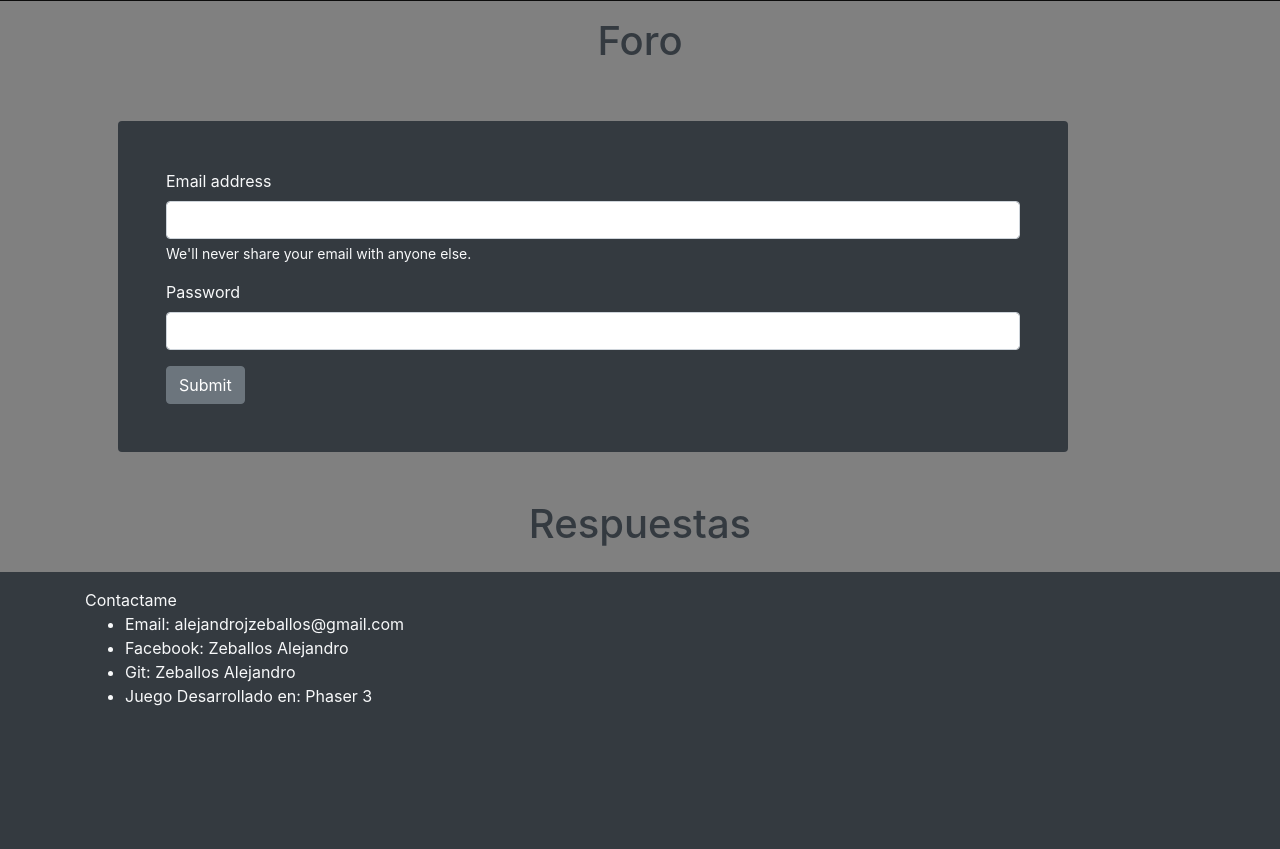
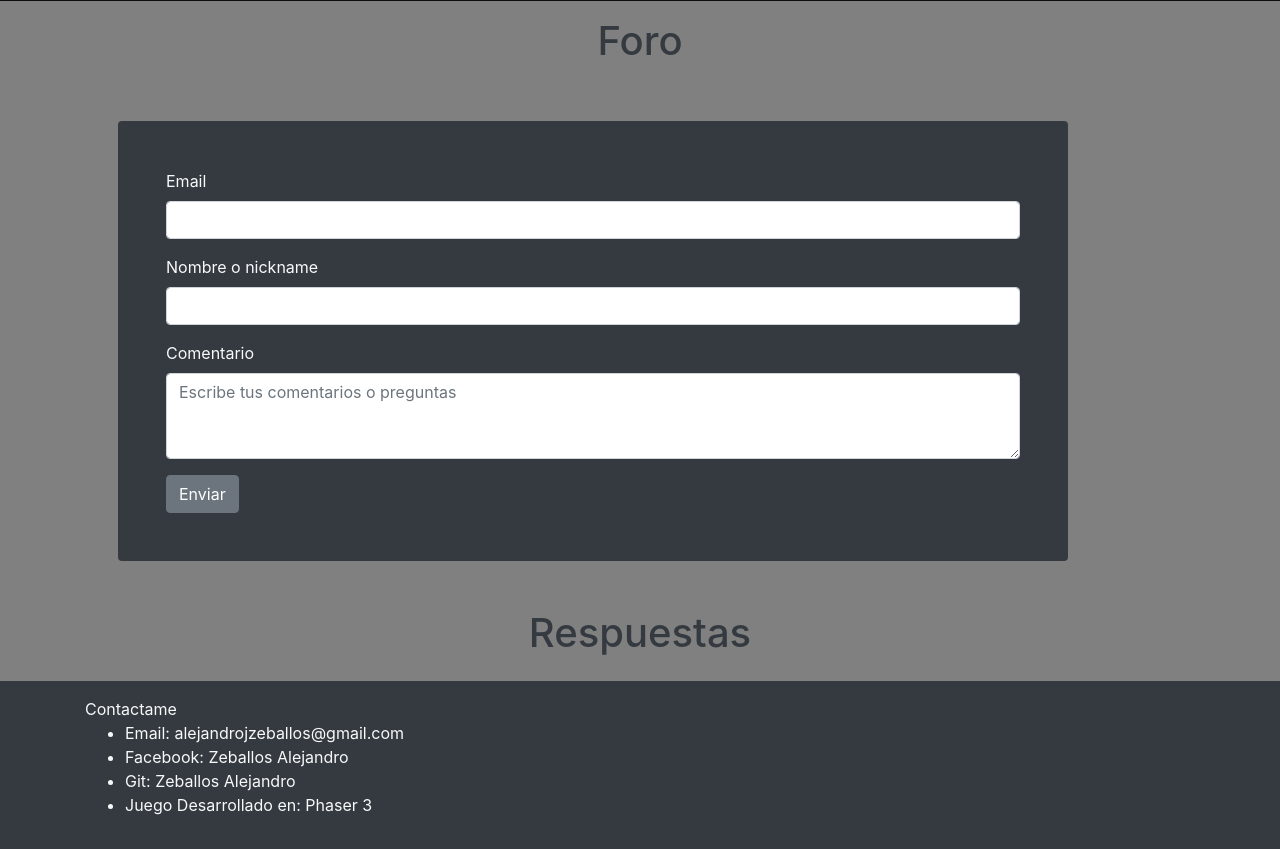
Before and after one commit to alejandrozeb/EvitandoCovidxesWebPage, a CodeIgniter app: page /database/home/foros in a window 1280 px wide. Shown: the part 512-1361 px from the top of the page. Before the commit the page ends 1218 px from the top, so only its background shows below. Run offline with CodeIgniter, Linux system fonts and the light colour scheme; some libraries are stand-ins or nearby versions.

Commit message:
form de la vista foro validado y comunicado con el backend

```diff
--- a/application/controllers/Home.php
+++ b/application/controllers/Home.php
@@ -2,6 +2,10 @@
 defined('BASEPATH') OR exit('No direct script access allowed');
 
 class Home extends CI_Controller {
+	public function __construct(){
+		parent::__construct();
+        $this->load->model('Foro_model');
+	}
 	public function index()
 	{
 		$this->load->view('home');
@@ -14,8 +18,23 @@
 	{
 		$this->load->view('comoJugar');
 	}
+	//muestra todos los comentarios
+	public function foroData(){
+
+	}
+	//formulario
 	public function foros()
 	{
+		//llevar data a la vista
 		$this->load->view('foro');
 	}
+	//guarda y muestra todos los comentarios
+	public function foroProcessForm()
+	{
+		$u_nombre=$this->input->post('u_nombre');
+		$u_email=$this->input->post('u_email');
+		$u_comentario=$this->input->post('u_comentario');
+		echo 'asdasdas';
+		echo "$u_nombre <br> data $u_email <br> aqui $u_comentario";
+	}
 }
--- a/application/models/Foro_model.php
+++ b/application/models/Foro_model.php
@@ -0,0 +1,13 @@
+<?php
+defined('BASEPATH') OR exit('No direct script access allowed');
+
+class Foro_model extends CI_Model{
+    public function insertarUsuario($foro_detalles){
+        if(!$this->db->insert("foro",$foro_detalles))
+             return false;
+        else
+            return true;
+    }
+}
+
+?>
--- a/application/views/foro.php
+++ b/application/views/foro.php
@@ -56,18 +56,21 @@
                     <h1 class="text-dark">Foro</h1>
                 </div>
             <div class="col-8 col-sm-10 p-5 m-5 bg-dark rounded align-self-center">
-            <form>
+            <?php echo form_open('home/foroProcessForm');?>
                 <div class="form-group text-light">
-                    <label for="exampleInputEmail1">Email address</label>
-                    <input type="email" class="form-control" id="exampleInputEmail1" aria-describedby="emailHelp">
-                    <small id="emailHelp" class="form-text text-light">We'll never share your email with anyone else.</small>
+                    <label for="exampleInputEmail1">Email</label>
+                    <input type="email" class="form-control" id="exampleInputEmail1" name="u_email" aria-describedby="emailHelp" required>
                 </div>
                 <div class="form-group text-light">
-                    <label for="exampleInputPassword1">Password</label>
-                    <input type="password" class="form-control" id="exampleInputPassword1">
+                    <label for="exampleInputEmail1">Nombre o nickname</label>
+                    <input type="text" class="form-control" id="exampleInputText" name="u_nombre" aria-describedby="emailHelp" required>
                 </div>
-                <button type="submit" class="btn btn-secondary">Submit</button>
-            </form>
+                <div class="form-group text-light">
+                    <label for="exampleInputPassword1">Comentario</label>
+                    <textarea class="form-control" id="exampleFormControlTextarea1" rows="3" name="u_comentario" placeholder="Escribe tus comentarios o preguntas" required></textarea>
+                </div>
+                <button type="submit" name="u_form" class="btn btn-secondary">Enviar</button>
+            <?php echo form_close(); ?>
             </div>
 
             <div class="col-12 text-center">
```
